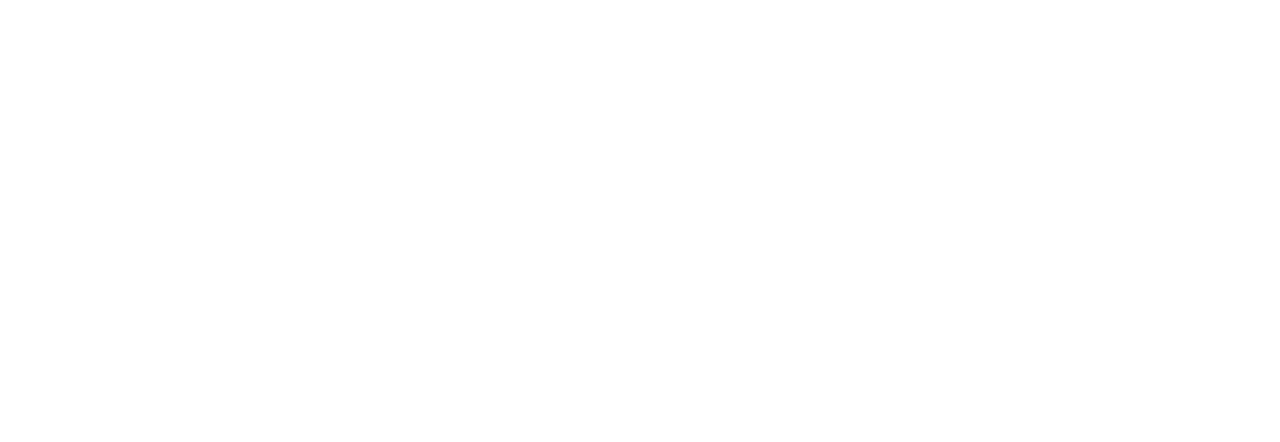
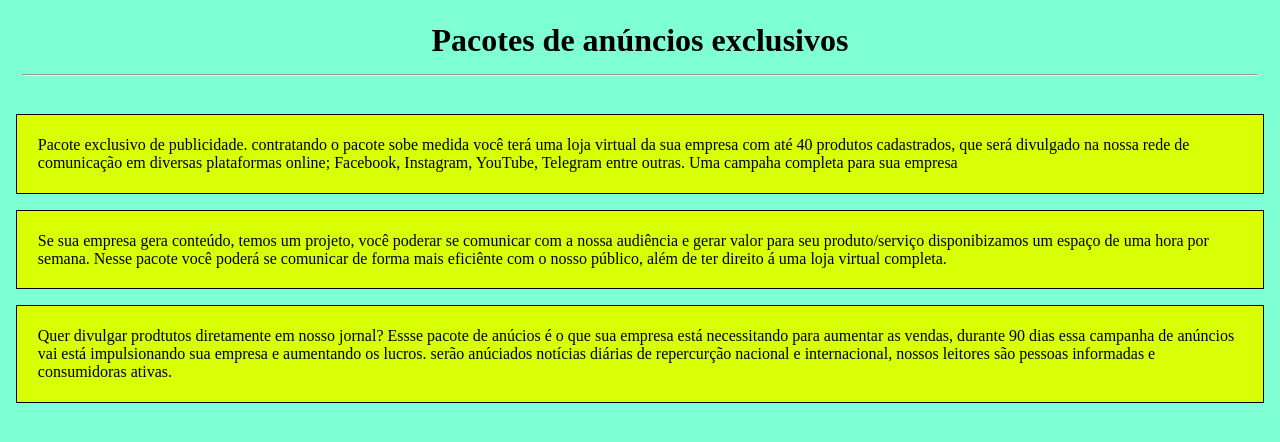
Before and after one commit to elenilsoncall/Coursera-modulo2-atividae, a plain HTML site: page index.html in a window 1280 px wide. Drawn offline with Linux system fonts and the light colour scheme.

Commit message:
definindo estrutura básica

```diff
--- a/estilo.css
+++ b/estilo.css
@@ -0,0 +1,43 @@
+*{
+    padding: 0;
+    margin: 0;
+}
+ body{
+     background-color: aquamarine;
+ }
+ .titulo{
+     text-align: center;
+     padding: 1.4rem;
+    }
+  .titulo h1{
+      padding-bottom: 0.9rem;
+
+
+  }
+
+ section{
+     box-sizing: border-box;
+     margin: 1em;
+     padding: 1.3rem;
+     display: flex;
+
+ }
+
+ .pacote1{
+
+    background-color: rgb(217, 255, 5);
+    padding: auto;
+    border: 1px solid black;
+}.pacote2{
+    background-color: rgb(217, 255, 5);
+    padding: auto;
+    border: 1px solid black;
+
+}
+.pacote3{
+    background-color: rgb(217, 255, 5);
+    padding: auto;
+    border: 1px solid black;
+
+
+}
--- a/index.html
+++ b/index.html
@@ -8,6 +8,24 @@
     <link rel="stylesheet" href="estilo.css">
 </head>
 <body>
+    <header class="titulo">
+        <h1>Pacotes de anúncios exclusivos </h1>
+        <hr>
+    </header>
+    <section class= "pacote1" >
+        <p >Pacote exclusivo de publicidade. contratando o pacote sobe medida você terá uma loja virtual da sua empresa com até 40 produtos cadastrados, que será divulgado na nossa rede de comunicação em diversas plataformas online; Facebook, Instagram, YouTube, Telegram entre outras. Uma campaha completa para sua empresa</p>
+    </section>
+    <section class="pacote2">
+        <p>
+            Se sua empresa gera conteúdo, temos um projeto, você poderar se comunicar com a nossa audiência e gerar valor para seu produto/serviço disponibizamos um espaço de uma hora por semana. Nesse pacote você poderá se comunicar de forma mais eficiênte com o nosso público, além de ter direito á uma loja virtual completa.
+        </p>
+    </section>
+    <section class="pacote3">
+        <p>
+            Quer divulgar prodtutos diretamente em nosso jornal? Essse pacote de anúcios é o que sua empresa está necessitando para aumentar as vendas, durante 90 dias essa campanha de anúncios vai está impulsionando sua empresa e aumentando os lucros. serão anúciados notícias diárias de repercurção nacional e internacional, nossos leitores são pessoas informadas e consumidoras ativas.
+
+        </p>
+    </section>
 
 </body>
 </html>
```
Also changed, not shown: 1 other file.
